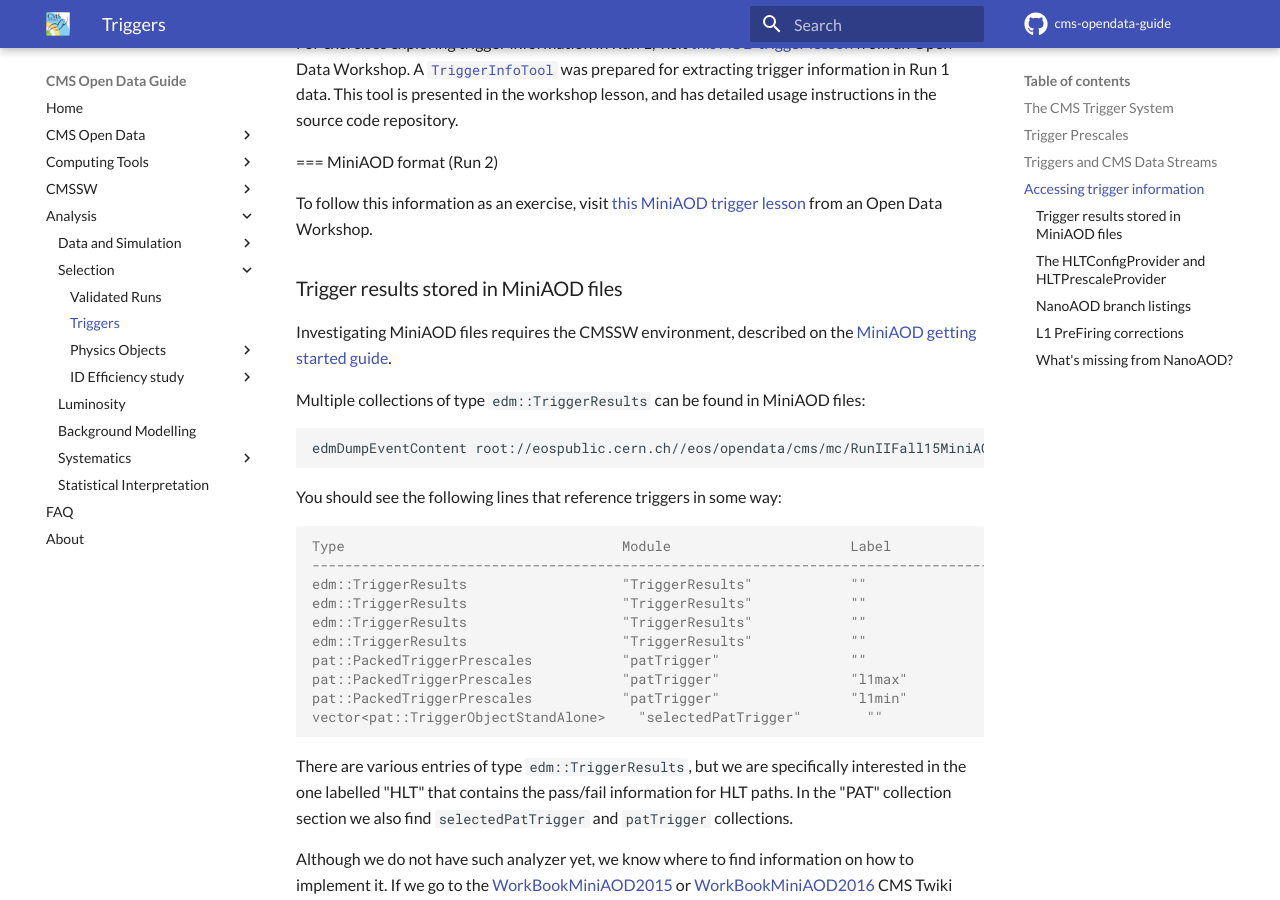
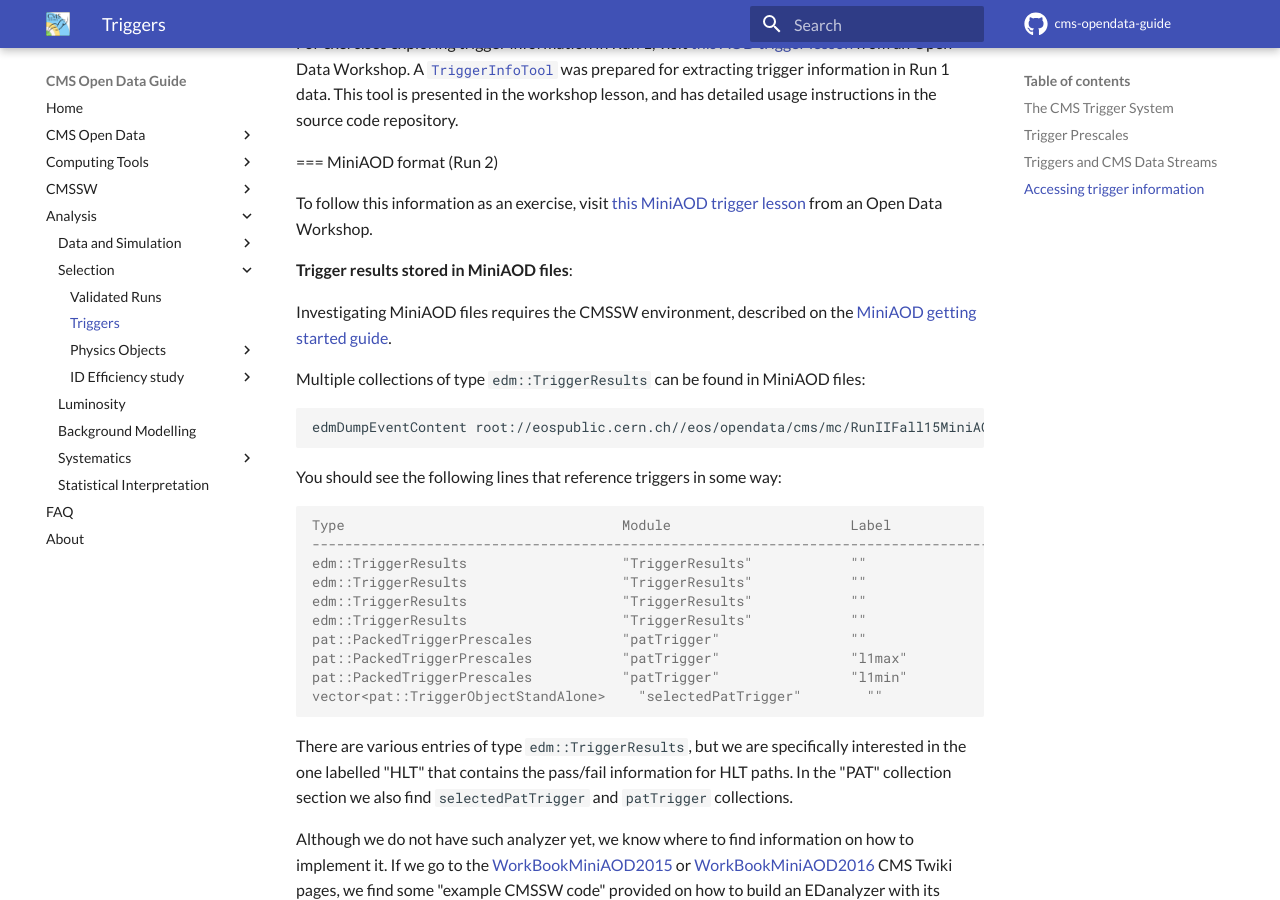
Before and after one commit to cernopendata/cms-opendata-guide, an MkDocs documentation site: the page built from docs/analysis/selection/triggers.md, in a window 1280 px wide and 900 px high, scrolled down 3559 px. Built offline with MkDocs 1.6.1 and Material for MkDocs 9.7.7, drawn with Linux system fonts in a browser that asks for light colours; comment, search, counter and statistics services are not loaded.

Commit message:
Update triggers.md: remove headings inside tabs

````diff
--- a/docs/analysis/selection/triggers.md
+++ b/docs/analysis/selection/triggers.md
@@ -73,7 +73,7 @@ For exercises exploring trigger information in Run 1, visit [this AOD trigger le
 
 To follow this information as an exercise, visit [this MiniAOD trigger lesson](https://cms-opendata-workshop.github.io/workshop2023-lesson-selection/index.html) from an Open Data Workshop.
 
-### Trigger results stored in MiniAOD files
+**Trigger results stored in MiniAOD files**:
 
 Investigating MiniAOD files requires the CMSSW environment, described on the [MiniAOD getting started guide](https://opendata.cern.ch/docs/cms-getting-started-miniaod).
 
@@ -163,7 +163,7 @@ process.demo = cms.EDAnalyzer("MiniAODTriggerAnalyzer",
 process.p = cms.Path(process.demo)
 ```
 
-### The HLTConfigProvider and HLTPrescaleProvider
+**The HLTConfigProvider and HLTPrescaleProvider**:
 
 While it is true that one can get most of the trigger information needed directly from the miniAOD files, there are some cases when this information is not enough.  An example is the case of multi-object triggers.  If one needs to study a trigger in detail it is likely that the [HLTConfigProvider](https://github.com/cms-sw/cmssw/blob/CMSSW_7_6_X/HLTrigger/HLTcore/interface/HLTConfigProvider.h) and the [HLTPrescaleProvider](https://github.com/cms-sw/cmssw/blob/CMSSW_7_6_X/HLTrigger/HLTcore/interface/HLTPrescaleProvider.h) classes are needed. As you can check for yourself these clases have several methods to extract a lot of trigger-related information. Several of those, like the ones related to prescale extraction, need access to the **conditions database**.
 
@@ -186,7 +186,7 @@ The final example shows a trigger with multiple objects -- after the "IsoMu27" l
 This is a complex label that would share with experts many details of how the tau passing this trigger appeared in the CMS calorimeters. The most important information is that
 this tau lepton decayed to hadrons (note the "HPS" label for "hadron plus strips), was loosely isolated from other charged hadrons, passed a 20 GeV threshold, and was found in the central region of the detector ($\eta < 2.1$). This trigger might be used for a $H \rightarrow \tau \tau$ analysis with one hadronic tau and one tau that decayed to a muon.
 
-### NanoAOD branch listings
+**NanoAOD branch listings**:
 
 Each dataset's record page contains a link to its variable listing, which will show the full list of L1 and HLT paths available in that dataset. We will show short examples below.
 
@@ -243,7 +243,7 @@ Table: HLT information in NanoAOD (truncated example)
 | HLT_Mu50 | Bool_t | Trigger/flag bit (process: HLT) |
 | HLT_Mu50_IsoVVVL_PFHT450 | Bool_t | Trigger/flag bit (process: HLT) |
 
-### L1 PreFiring corrections
+**L1 PreFiring corrections**:
 
 The 2016 NanoAOD files also contain a set of branches labeled "L1PreFiringWeight". In 2016 and 2017, the gradual timing shift of the ECAL was not properly propagated to the L1 trigger system, resulting in a significant fraction of high-$\eta$ "trigger primitives" being mistakenly associated to the previous bunch crossing. Since Level-1 rules forbid two consecutive bunch crossings from firing, an unpleasant consequence of this is that events can effectively "self veto" if a significant amount of ECAL energy is found in the region $2.0 < |\eta| < 3.0$. The effect is strongly $\eta$- and $p_{T}$-dependent and prefiring rates can be large for high-momentum jets in the forward regions of the detector. A similar effect is present in the muon system, where the bunch crossing assignment of the muon candidates can be wrong due to the limited time resolution of the muon detectors. This effect was most pronounced in 2016, and the magnitude varies between 0% and 3%.
 
@@ -263,7 +263,7 @@ The L1PreFiring table in NanoAOD provides weights that analysts can apply to sim
 | L1PreFiringWeight_Nom | Float_t | L1 pre-firing event correction weight (1-probability) |
 | L1PreFiringWeight_Up | Float_t | L1 pre-firing event correction weight (1-probability), up var. |
 
-### What's missing from NanoAOD?
+**What's missing from NanoAOD?**:
 
 NanoAOD does not contain information about trigger **prescales** or **objects**. A trigger object is a link to the electron, muon, jet, tau, etc, that specifically satisfied the criteria for a given trigger filter.
 
````
